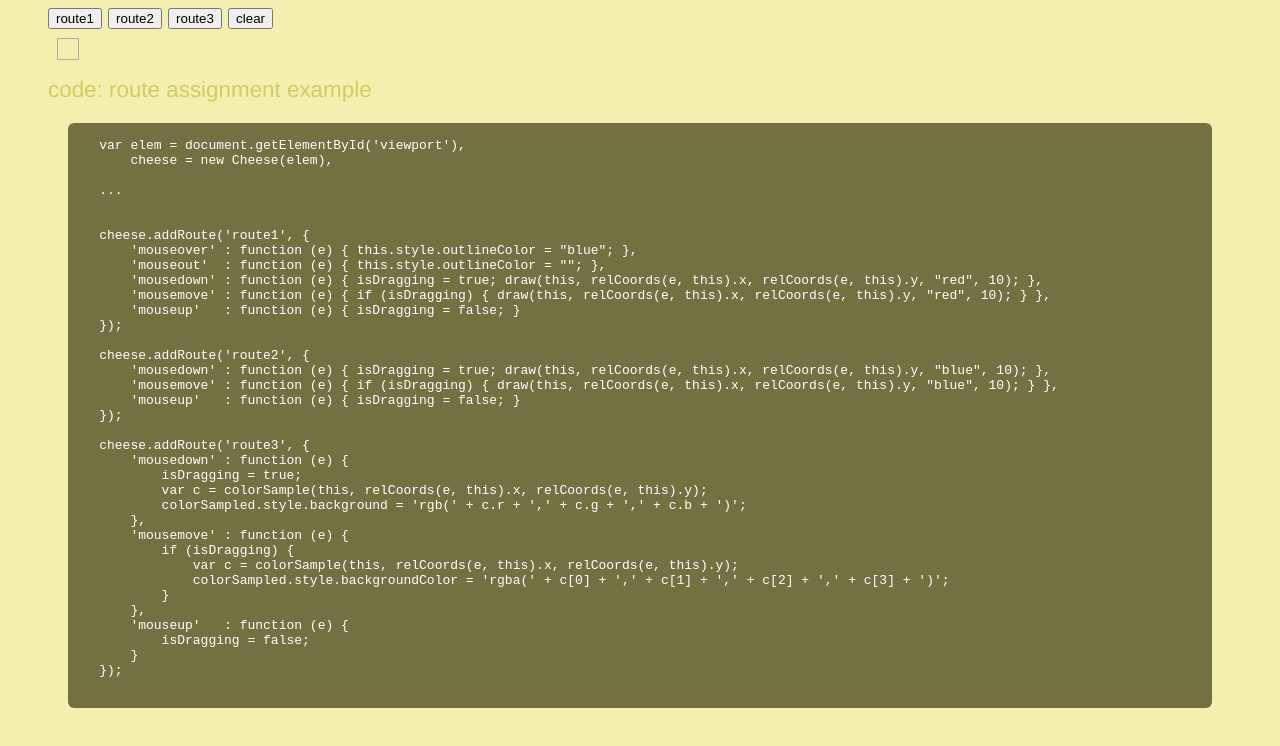
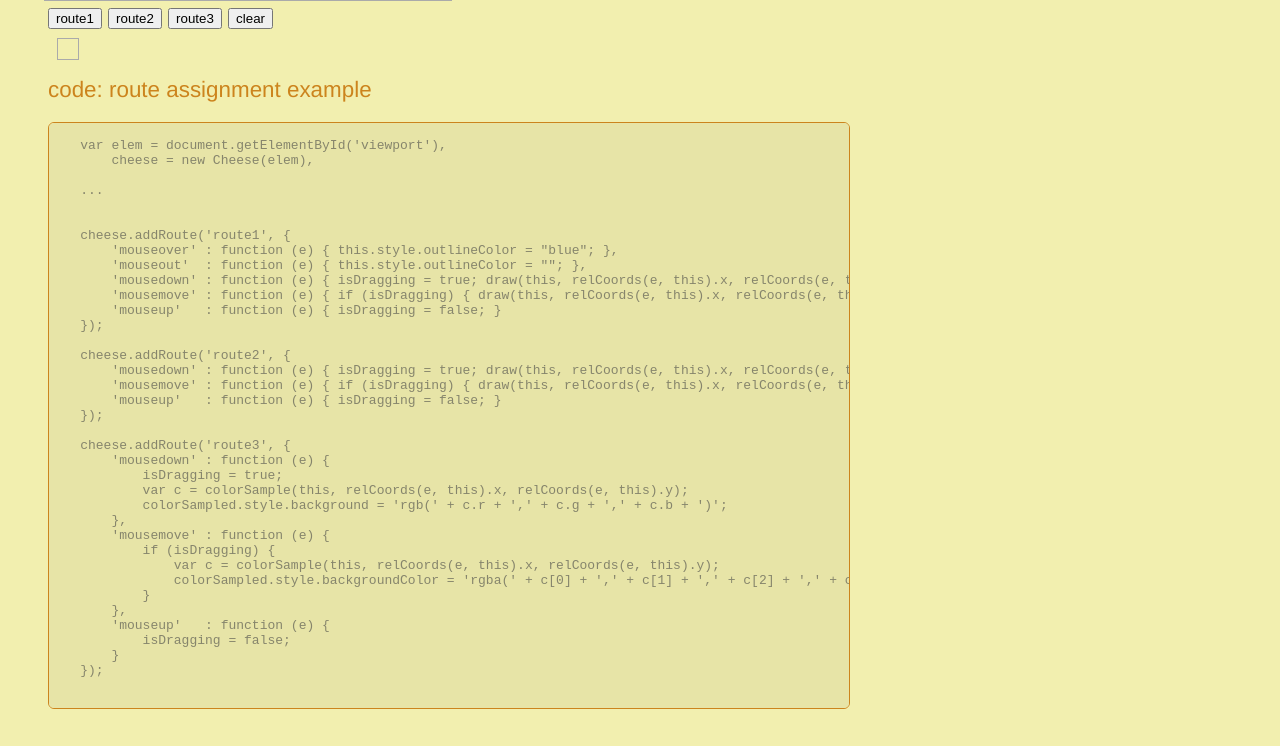
Before and after one commit to evitolins/cheese, a website: page example/index.html in a window 1280 px wide. Shown: the part 489-1235 px from the top of the page. Drawn offline with Linux system fonts and the light colour scheme.

Commit message:
Tweaked styles to match logo

```diff
--- a/example/main.css
+++ b/example/main.css
@@ -1,7 +1,7 @@
 body {
   background: #F2EFAF;
   font-family: Helvetica Neue, Helvetica, sans-serif;
-  color: #D2CD62;
+  color: #CC841D;
   padding: 10px 40px;
 }
 
@@ -17,18 +17,19 @@ h2{
 
 pre {
   min-width: 400px;
-  background: #737141;
-  color: #fff;
+  max-width: 800px;
+  background: #E7E4A7;
+  color: #86856C;
   overflow: auto;
   border-radius: 6px;
-  margin: 20px
+  border: 1px #CC841D solid;
 }
 
 canvas {
   background: white;
   width: 400px;
   height: 300px;
-  outline: 1px #aaa solid;
+  outline: 4px #aaa solid;
   cursor: crosshair;
 }
 
```
